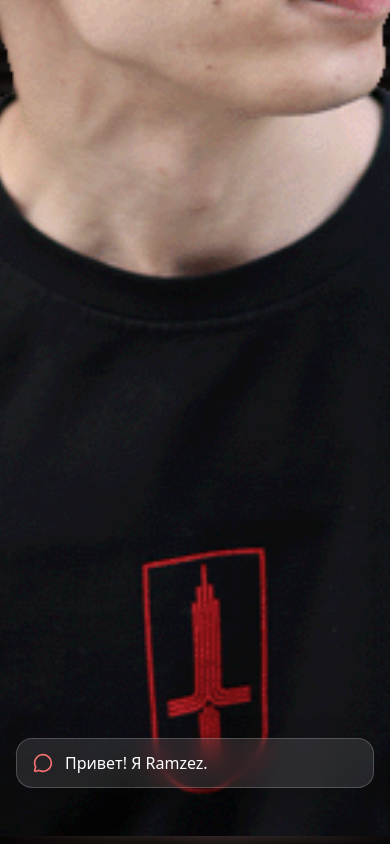
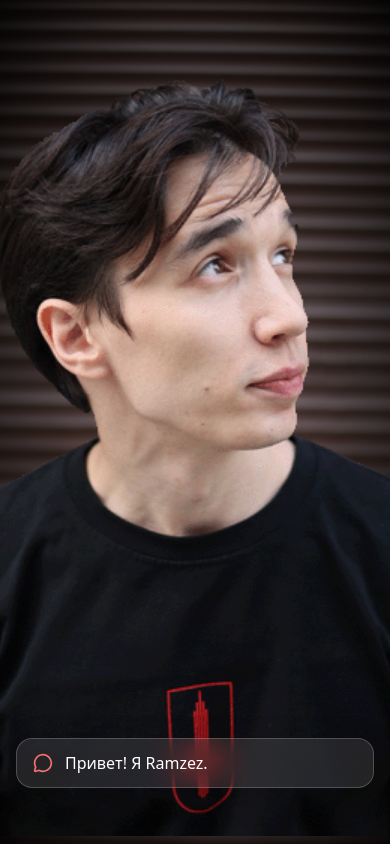
Before and after one commit to Ramzezzzzz/ramzez-portfolio, a React app: page / in a window 390 px wide. Built offline with nearby package versions, Linux system fonts and the light colour scheme; the HTML template or start-up script is replaced by a standard one.

Commit message:
Изменение масштаба для мобилки

```diff
--- a/src/pages/HomePage.jsx
+++ b/src/pages/HomePage.jsx
@@ -146,7 +146,7 @@ export default function HomePage() {
           }`}
           style={{
             marginBottom: isMobile ? '0px' : '-25px',
-            transform: isMobile ? 'scale(2.8)' : 'none',
+            transform: isMobile ? 'scale(1.5)' : 'none',
             transformOrigin: 'bottom center', // растягиваем от нижнего края
           }}
           onClick={nextDialogue}
```
